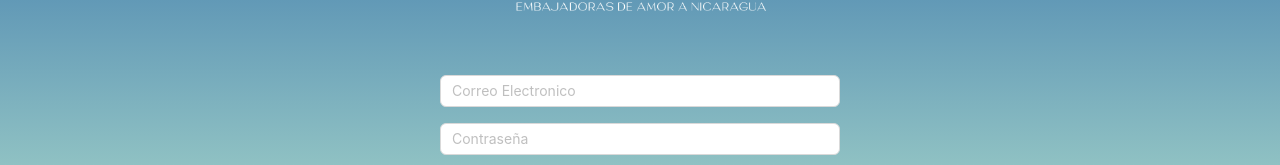
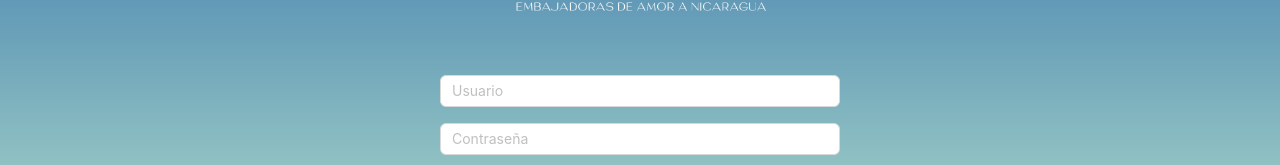
Before and after one commit to howardjr1105/reinasNicaragua, a React (Vite) app: page / in a window 1280 px wide. Shown: the part 294-459 px from the top of the page. Built offline with nearby package versions, Linux system fonts and the light colour scheme.

Commit message:
validación Login

```diff
--- a/package.json
+++ b/package.json
@@ -16,6 +16,7 @@
     "bootstrap": "^5.3.3",
     "react": "^18.3.1",
     "react-dom": "^18.3.1",
+    "react-hook-form": "^7.52.1",
     "react-router-dom": "^6.24.0"
   },
   "devDependencies": {
--- a/src/Screens/Login.tsx
+++ b/src/Screens/Login.tsx
@@ -1,10 +1,10 @@
-import React from "react";
+import React, { useState } from "react";
 import Card from "../Components/Card";
 import Boton from "../Components/Boton";
 import "bootstrap/dist/css/bootstrap.css";
 import reinas from "../Img/reinasLogo.png";
 import Entrada from "../Components/Entrada";
-import { Navigate } from "react-router-dom";
+import { Navigate, Route } from "react-router-dom";
 
 type Props = {};
 
@@ -13,6 +13,9 @@ function Login({}: Props) {
   const [goToHome, setGoToHome] = React.useState(false);
   if (goToHome) {
     return <Navigate to="/Home" />;
+  }
+  function submit(){
+    setGoToHome(true);
   }
   return (
     <div
@@ -28,12 +31,15 @@ function Login({}: Props) {
           width={"400px"}
           style={{ marginBottom: "4rem" }}
         ></img>
-        <form style={{ alignItems: "center", justifyItems: "center" }}>
-          <Entrada type="text" placeholder="Correo Electronico"></Entrada>
+        <form
+          style={{ alignItems: "center", justifyItems: "center" }}
+          onSubmit={submit}
+        >
+          <Entrada type="text" placeholder="Usuario"></Entrada>
           <Entrada type="password" placeholder="Contraseña"></Entrada>
           <Boton
             onClick={() => {
-              setGoToHome(true);
+              //setGoToHome(true);
             }}
             color={negro}
           >
```
Also changed, not shown: src/Components/Entrada.tsx (+7 -0 lines), 1 other file (tests, documents, lock files or other folders).
